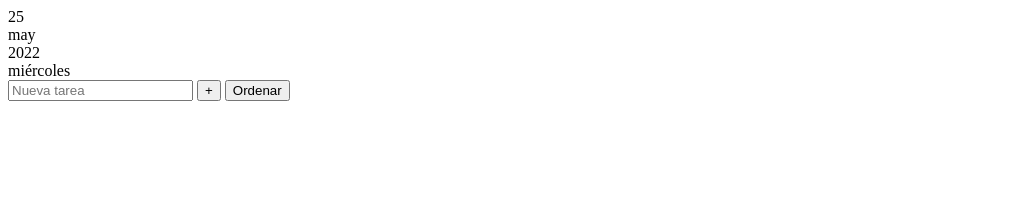
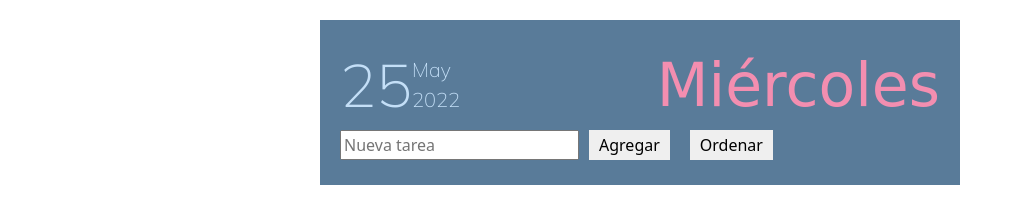
Before and after one commit to GianinaLC/todo-list, a plain HTML site: page index.html in a window 1280 px wide. Shown: the whole page, without its empty margins (0-1015 px from the left). Drawn offline with nearby package versions, Linux system fonts and the light colour scheme; a web font is replaced by a local one.

Commit message:
agregando css

```diff
--- a/css/style.css
+++ b/css/style.css
@@ -0,0 +1,86 @@
+.list{
+    background-color: rgba(29, 76, 117, 0.733);
+    display: flex;
+    flex-direction: column;
+    margin: auto;
+    margin-top: 20px;
+    width: 50%;
+    padding: 20px;
+    justify-content: space-around;
+}
+
+.date{
+    display: flex;
+    flex-direction: row;
+    justify-content: space-between;
+    align-items: center;
+}
+
+.dateLeft{
+    display: flex;
+    align-items: center;
+    color: rgb(196, 223, 247);
+    font-family: 'Mulish', sans-serif;
+    font-size: 20px;
+}
+
+.dateNumberClass{
+    font-size: 60px;
+}
+
+.dateTextClass{
+    font-size: 60px;
+    font-family: 'Grape Nuts', cursive;
+    color: rgb(243, 142, 176);
+}
+
+body{
+    text-transform: capitalize;
+}
+
+form{
+    display: flex;
+    margin-bottom: 5px;
+}
+
+.taskContainerClass{
+    width: 100%;
+    display: flex;
+    flex-direction: column;
+}
+
+.btnDelete{
+    background-color: rgba(255, 0, 0, 0.795);
+    padding: 0 10px;
+    margin: 0 10px;
+}
+
+.task{
+    padding: 10px;
+    background-color: aliceblue;
+    display: flex;
+    flex-direction: row;
+    justify-content: space-between;
+    margin: 10px 0 ;
+
+}
+
+.task:hover{
+    padding: 10px;
+    background-color: rgb(48, 64, 78);
+}
+
+.formButton{
+    margin: 0 10px;
+    padding: 0 10px ;
+    border: none;
+}
+
+.formButton:hover{
+    background-color: rgb(243, 142, 176);
+    color: white;
+}
+
+.done{
+    text-decoration: line-through;
+}
--- a/index.html
+++ b/index.html
@@ -7,6 +7,7 @@
     <link rel="stylesheet" href ="./css/style.css">
     <link rel="preconnect" href="https://fonts.googleapis.com">
     <link rel="preconnect" href="https://fonts.gstatic.com" crossorigin>
+    <link href="https://cdn.jsdelivr.net/npm/bootstrap@5.2.0-beta1/dist/css/bootstrap.min.css" rel="stylesheet" integrity="sha384-0evHe/X+R7YkIZDRvuzKMRqM+OrBnVFBL6DOitfPri4tjfHxaWutUpFmBp4vmVor" crossorigin="anonymous">
     <link href="https://fonts.googleapis.com/css2?family=Grape+Nuts&family=Mulish:wght@200&display=swap" rel="stylesheet">
     <title>Notas</title>
 </head>
@@ -14,23 +15,24 @@
     <div class="list roundBorder">
         <div class="date">
             <div class="dateLeft">
-                <div id="dateNumber"></div>
+                <div id="dateNumber" class="dateNumberClass"></div>
                 <div>
                     <div id="dateMonth"></div>
                     <div id="dateYear"></div>
                 </div>
             </div>
-            <div id="dateText"></div>
+            <div id="dateText" class="dateTextClass"></div>
         </div>
         <form onsubmit="addNewTask(event)">
             <input type="text" autocomplete="off" name="taskText" placeholder="Nueva tarea">
-            <button type="submit" class="addTaskButton"> + </button>
-            <button type="button" class="orderButton roundBorder" onclick="renderOrdererTask()"> Ordenar </button>
+            <button type="submit" class="formButton"> Agregar </button>
+            <button type="button" class="formButton" onclick="renderOrdererTask()"> Ordenar </button>
         </form>
-        <div id="taskContainer"></div>
+        <div id="taskContainer" class="taskContainerClass"></div>
     </div>
 
 
+    <script src="https://cdn.jsdelivr.net/npm/bootstrap@5.2.0-beta1/dist/js/bootstrap.bundle.min.js" integrity="sha384-pprn3073KE6tl6bjs2QrFaJGz5/SUsLqktiwsUTF55Jfv3qYSDhgCecCxMW52nD2" crossorigin="anonymous"></script>
     <script src="./js/script.js"></script>
 </body>
 </html>
--- a/js/script.js
+++ b/js/script.js
@@ -26,6 +26,7 @@ const addNewTask = (event) => {
 
     const btnDelete = document.createElement('button')
     btnDelete.textContent = 'x'
+    btnDelete.classList.add('btnDelete')
     task.appendChild(btnDelete)
     btnDelete.addEventListener('click', (e) => {
        const item = e.target.task;
```
